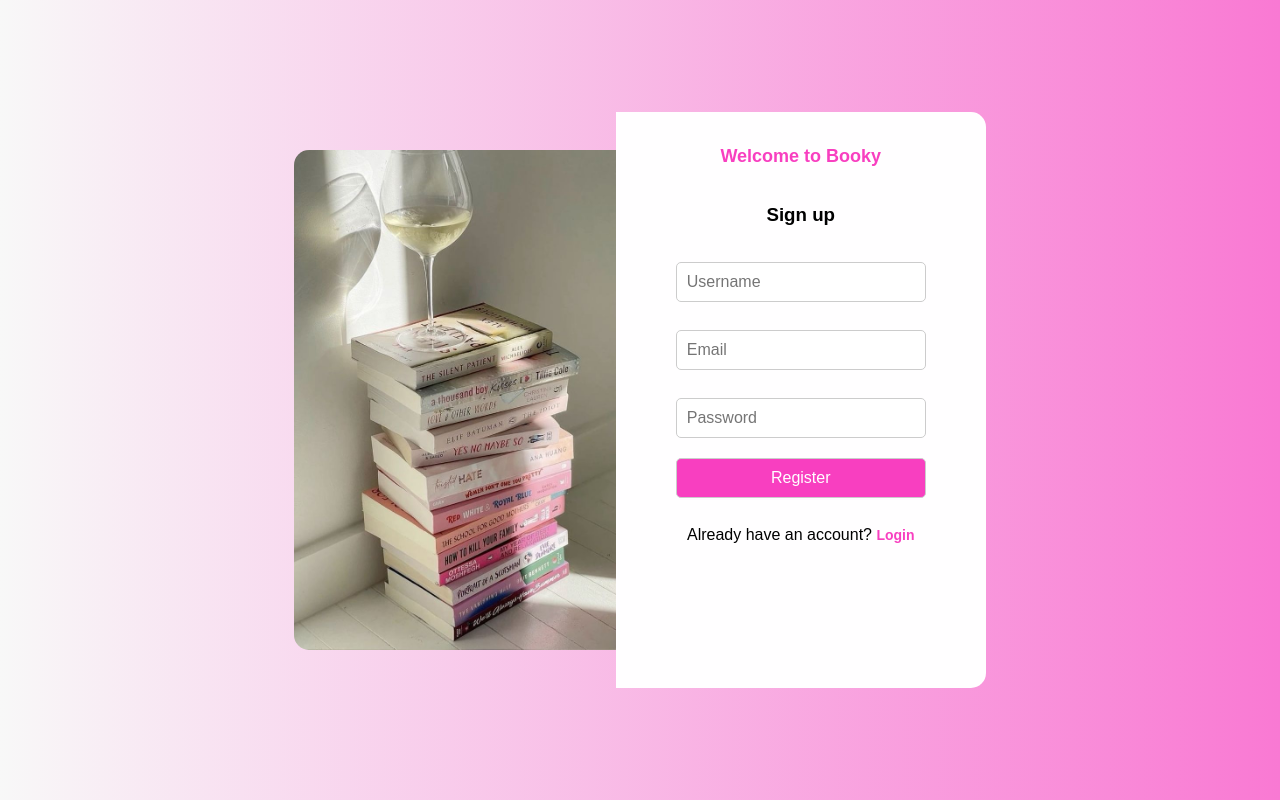
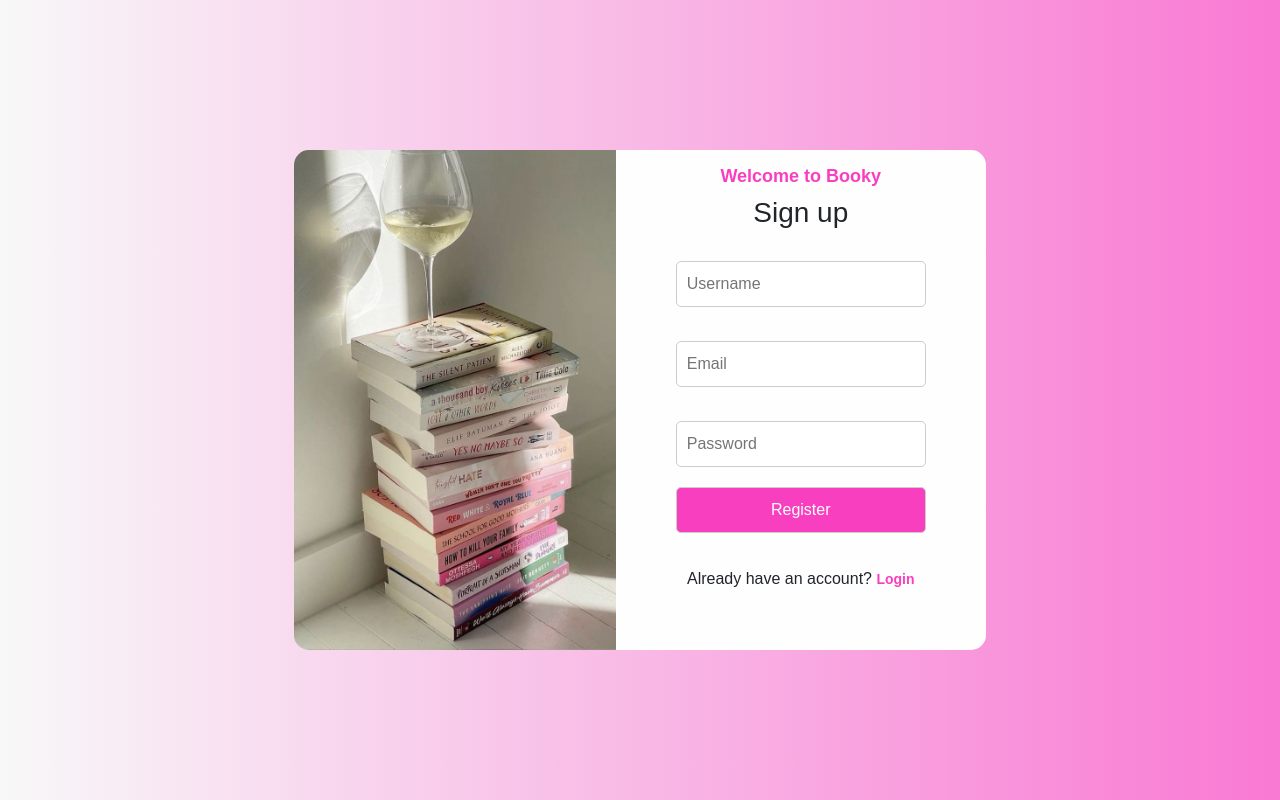
Before and after one commit to kholoudKamkhli/BookApp, a Flask app: page /register in a window 1280 px wide. Run offline with Flask 3, Linux system fonts and the light colour scheme; some libraries are stand-ins or nearby versions.

Commit message:
modified register and login to be responsive

```diff
--- a/static/css/input.css
+++ /dev/null
@@ -1,3 +0,0 @@
-@tailwind base;
-@tailwind components;
-@tailwind utilities;
--- a/static/css/register.css
+++ b/static/css/register.css
@@ -22,13 +22,16 @@ body {
     border-bottom-left-radius: 15px;
     height: 100%;
 }
+.image img{
+    height: 500px;
+}
 .register-body {
     display: flex;
     justify-content: center;
     align-items: center;
     justify-content: center;
     width: 100%;
-    height: 500px;
+    /* height: 485px; */
 }
 
 #registration-form {
@@ -40,7 +43,7 @@ body {
     width: 370px;
     border-top-right-radius: 15px;
     border-bottom-right-radius: 15px;
-    height: 72vh;
+    height: 500px;
     padding: 16px;
 }
 
--- a/templates/add_book.html
+++ b/templates/add_book.html
@@ -17,7 +17,7 @@
         <div class="container-fluid">
           <a class="navbar-brand text-white text-decoration-none" href="{{ url_for("get_all_book", type="Admin") }}">BOOKY</a>
           <button class="navbar-toggler" type="button" data-bs-toggle="collapse" data-bs-target="#navbarNavDropdown" aria-controls="navbarNavDropdown" aria-expanded="false" aria-label="Toggle navigation">
-            <span class="navbar-toggler-icon"></span>
+            <span class="navbar-toggler-icon text-white"><svg xmlns="http://www.w3.org/2000/svg" viewBox="0 0 448 512"><!--!Font Awesome Free 6.6.0 by @fontawesome - https://fontawesome.com License - https://fontawesome.com/license/free Copyright 2024 Fonticons, Inc.--><path fill="#ffffff" d="M0 96C0 78.3 14.3 64 32 64l384 0c17.7 0 32 14.3 32 32s-14.3 32-32 32L32 128C14.3 128 0 113.7 0 96zM0 256c0-17.7 14.3-32 32-32l384 0c17.7 0 32 14.3 32 32s-14.3 32-32 32L32 288c-17.7 0-32-14.3-32-32zM448 416c0 17.7-14.3 32-32 32L32 448c-17.7 0-32-14.3-32-32s14.3-32 32-32l384 0c17.7 0 32 14.3 32 32z"/></svg></span>
           </button>
           <div class="collapse navbar-collapse justify-content-end" id="navbarNavDropdown">
             <ul class="navbar-nav" id = "nav-admin">
--- a/templates/all_books.html
+++ b/templates/all_books.html
@@ -18,7 +18,7 @@
         href="{{ url_for('get_all_book', type='User') }}">BOOKY</a>
       <button class="navbar-toggler" type="button" data-bs-toggle="collapse" data-bs-target="#navbarNavDropdown"
         aria-controls="navbarNavDropdown" aria-expanded="false" aria-label="Toggle navigation">
-        <span class="navbar-toggler-icon"></span>
+        <span class="navbar-toggler-icon text-white"><svg xmlns="http://www.w3.org/2000/svg" viewBox="0 0 448 512"><!--!Font Awesome Free 6.6.0 by @fontawesome - https://fontawesome.com License - https://fontawesome.com/license/free Copyright 2024 Fonticons, Inc.--><path fill="#ffffff" d="M0 96C0 78.3 14.3 64 32 64l384 0c17.7 0 32 14.3 32 32s-14.3 32-32 32L32 128C14.3 128 0 113.7 0 96zM0 256c0-17.7 14.3-32 32-32l384 0c17.7 0 32 14.3 32 32s-14.3 32-32 32L32 288c-17.7 0-32-14.3-32-32zM448 416c0 17.7-14.3 32-32 32L32 448c-17.7 0-32-14.3-32-32s14.3-32 32-32l384 0c17.7 0 32 14.3 32 32z"/></svg></span>
       </button>
       <div class="collapse navbar-collapse justify-content-end" id="navbarNavDropdown">
         <ul class="navbar-nav" id = 'nav-admin'>
--- a/templates/edit_book.html
+++ b/templates/edit_book.html
@@ -16,7 +16,7 @@
         <div class="container-fluid">
           <a class="navbar-brand text-white text-decoration-none" href="{{ url_for("get_all_book", type="Admin") }}">BOOKY</a>
           <button class="navbar-toggler" type="button" data-bs-toggle="collapse" data-bs-target="#navbarNavDropdown" aria-controls="navbarNavDropdown" aria-expanded="false" aria-label="Toggle navigation">
-            <span class="navbar-toggler-icon"></span>
+            <span class="navbar-toggler-icon"><svg xmlns="http://www.w3.org/2000/svg" viewBox="0 0 448 512"><!--!Font Awesome Free 6.6.0 by @fontawesome - https://fontawesome.com License - https://fontawesome.com/license/free Copyright 2024 Fonticons, Inc.--><path fill="#ffffff" d="M0 96C0 78.3 14.3 64 32 64l384 0c17.7 0 32 14.3 32 32s-14.3 32-32 32L32 128C14.3 128 0 113.7 0 96zM0 256c0-17.7 14.3-32 32-32l384 0c17.7 0 32 14.3 32 32s-14.3 32-32 32L32 288c-17.7 0-32-14.3-32-32zM448 416c0 17.7-14.3 32-32 32L32 448c-17.7 0-32-14.3-32-32s14.3-32 32-32l384 0c17.7 0 32 14.3 32 32z"/></svg></span>
           </button>
           <div class="collapse navbar-collapse justify-content-end" id="navbarNavDropdown">
             <ul class="navbar-nav" id = "nav-admin">
--- a/templates/favourites.html
+++ b/templates/favourites.html
@@ -14,7 +14,7 @@
             href="{{ url_for('get_all_book', type='User') }}">BOOKY</a>
           <button class="navbar-toggler" type="button" data-bs-toggle="collapse" data-bs-target="#navbarNavDropdown"
             aria-controls="navbarNavDropdown" aria-expanded="false" aria-label="Toggle navigation">
-            <span class="navbar-toggler-icon"></span>
+            <span class="navbar-toggler-icon text-white"><svg xmlns="http://www.w3.org/2000/svg" viewBox="0 0 448 512"><!--!Font Awesome Free 6.6.0 by @fontawesome - https://fontawesome.com License - https://fontawesome.com/license/free Copyright 2024 Fonticons, Inc.--><path fill="#ffffff" d="M0 96C0 78.3 14.3 64 32 64l384 0c17.7 0 32 14.3 32 32s-14.3 32-32 32L32 128C14.3 128 0 113.7 0 96zM0 256c0-17.7 14.3-32 32-32l384 0c17.7 0 32 14.3 32 32s-14.3 32-32 32L32 288c-17.7 0-32-14.3-32-32zM448 416c0 17.7-14.3 32-32 32L32 448c-17.7 0-32-14.3-32-32s14.3-32 32-32l384 0c17.7 0 32 14.3 32 32z"/></svg></span>
           </button>
           <div class="collapse navbar-collapse justify-content-end" id="navbarNavDropdown">
             <ul class="navbar-nav" id = "nav-user">
--- a/templates/index.html
+++ b/templates/index.html
@@ -11,8 +11,8 @@
   <nav class="navbar navbar-expand-lg bg-body-tertiary custom_color">
     <div class="container-fluid">
       <a class="navbar-brand text-white text-decoration-none" href="{{ url_for('get_all_book', type='User') }}">BOOKY</a>
-      <button class="navbar-toggler" type="button" data-bs-toggle="collapse" data-bs-target="#navbarNavDropdown" aria-controls="navbarNavDropdown" aria-expanded="false" aria-label="Toggle navigation">
-        <span class="navbar-toggler-icon"></span>
+      <button class="navbar-toggler " type="button" data-bs-toggle="collapse" data-bs-target="#navbarNavDropdown" aria-controls="navbarNavDropdown" aria-expanded="false" aria-label="Toggle navigation">
+        <span class="navbar-toggler-icon text-white"><svg xmlns="http://www.w3.org/2000/svg" viewBox="0 0 448 512"><!--!Font Awesome Free 6.6.0 by @fontawesome - https://fontawesome.com License - https://fontawesome.com/license/free Copyright 2024 Fonticons, Inc.--><path fill="#ffffff" d="M0 96C0 78.3 14.3 64 32 64l384 0c17.7 0 32 14.3 32 32s-14.3 32-32 32L32 128C14.3 128 0 113.7 0 96zM0 256c0-17.7 14.3-32 32-32l384 0c17.7 0 32 14.3 32 32s-14.3 32-32 32L32 288c-17.7 0-32-14.3-32-32zM448 416c0 17.7-14.3 32-32 32L32 448c-17.7 0-32-14.3-32-32s14.3-32 32-32l384 0c17.7 0 32 14.3 32 32z"/></svg></span>
       </button>
       <div class="collapse navbar-collapse justify-content-end" id="navbarNavDropdown">
         <ul class="navbar-nav" id = "nav-user">
--- a/templates/register.html
+++ b/templates/register.html
@@ -5,11 +5,15 @@
     <meta name="viewport" content="width=device-width, initial-scale=1.0">
 
     <title>Booky</title>
+    <link rel="stylesheet" href="{{ url_for('static', filename='css/bootstrap.min.css') }}" />
     <link rel="stylesheet" href="{{ url_for('static', filename='css/register.css') }}">
 </head>
 <body>
-    <div class="register-body">
-            <img src="../static/images/9439fe55a71f703263f68590ed6d33fe.jpg" alt="Image" class="logo">
+    <div class="container">
+        <div class="register-body d-flex flex-md-row flex-sm-column justify-content-center align-items-center overflow-hidden">
+            <div class="image d-none d-md-block">
+                <img class="w-100" src="../static/images/9439fe55a71f703263f68590ed6d33fe.jpg" alt="Image" class="logo">
+            </div>
             <div>
                 <form id="registration-form" action="/register" method="post">
                     <h3 class = "coloreful">Welcome to Booky</h3>
@@ -32,6 +36,7 @@
             </div>
 
         </div>
+    </div>
     <script src="{{ url_for('static', filename='js/register.js') }}"></script>
 </body>
 </html>
```
Also changed, not shown: templates/login.html (+7 -3 lines). Lines whose indentation alone changed are shown as unchanged.
